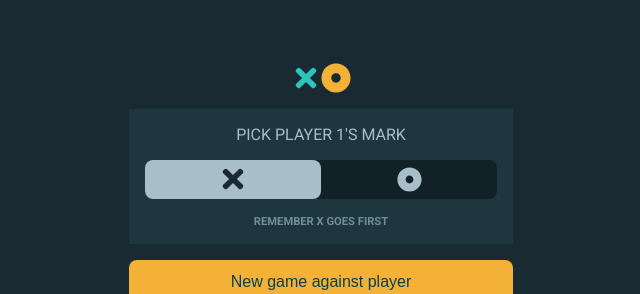
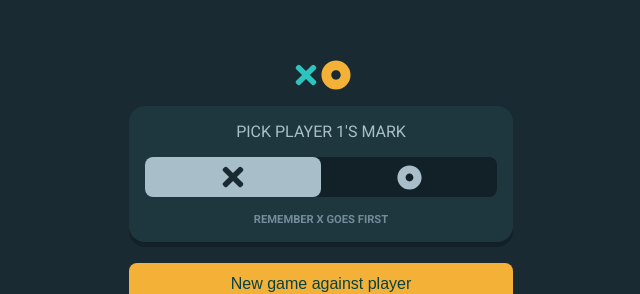
Before and after one commit to davifelix5/react-tic-tac-toe, a React (Vite) app: page / in a window 1280 px wide. Shown: the part 186-480 px from the top of the page, without its empty margins (319-959 px from the left). Built offline with nearby package versions, Linux system fonts and the light colour scheme.

Commit message:
fix: adjust fieldset style

```diff
--- a/src/pages/Home/styles.js
+++ b/src/pages/Home/styles.js
@@ -27,8 +27,10 @@ export const FormContainer = styled.form`
 export const FormFieldset = styled.fieldset`
   padding: 1rem;
   background-color: ${({theme}) => theme.itemBackground};
+  box-shadow: 0 5px ${({theme}) => theme.darkItemBackground};
+  border-radius: 16px;
   border: none;
-  margin-bottom: 1rem;
+  margin-bottom: 1.3rem;
   p {
     font-size: 1rem;
     text-align: center;
```
